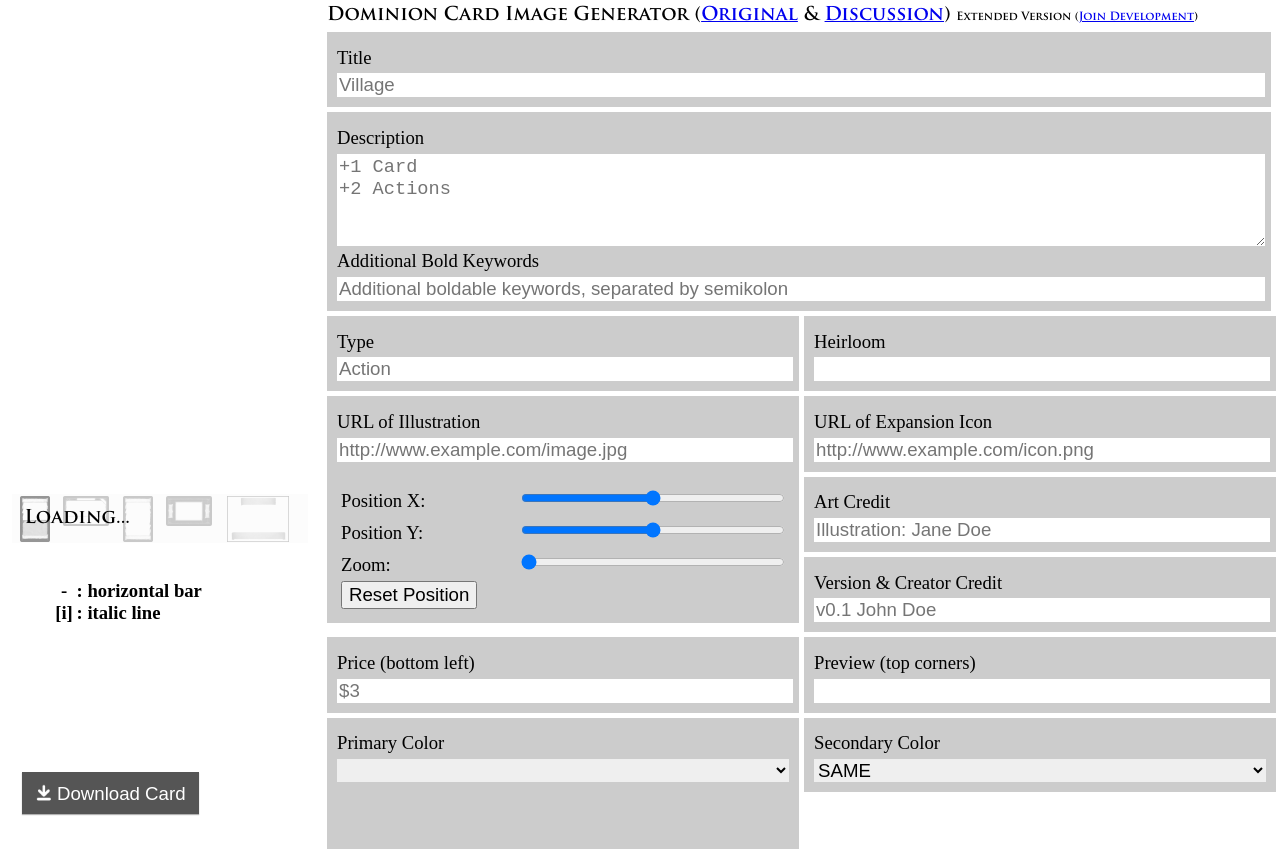
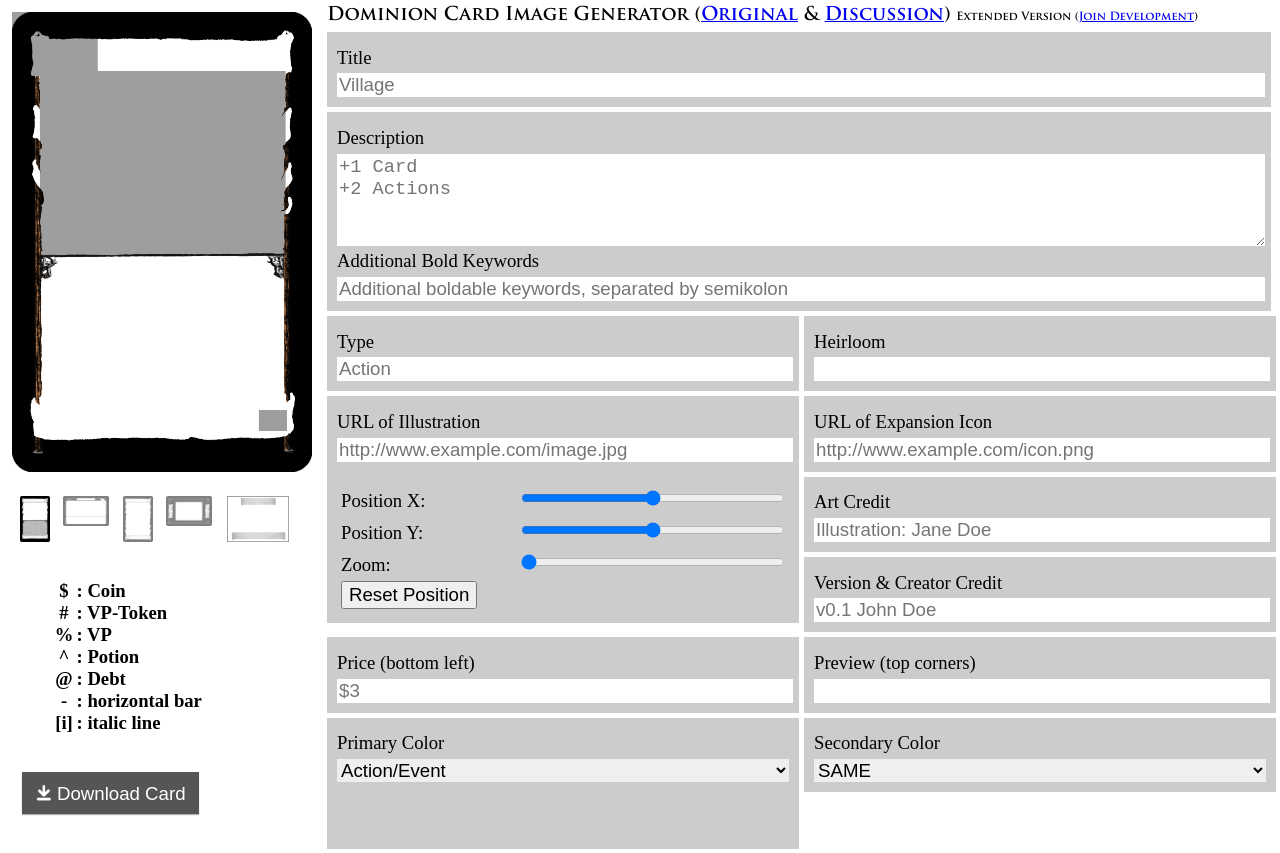
Before and after one commit to shardofhonor/dominion-card-generator, a plain HTML site: page docs/index.html in a window 1280 px wide. Drawn offline with Linux system fonts and the light colour scheme.

Commit message:
Fix function

```diff
--- a/docs/index.html
+++ b/docs/index.html
@@ -1107,7 +1107,7 @@
 
 
     // help function to load images CORS save
-    loadImgAsBase64(url, callback) {
+    function loadImgAsBase64(url, callback) {
         let canvas = document.createElement('CANVAS');
         let img = document.createElement('img');
         img.setAttribute('crossorigin', 'anonymous');
@@ -1208,13 +1208,13 @@
 			}
 		}}(i);
 	document.getElementById("picture").onchange = function() {
-        let url=(sources[5] = this.value);
+        let url = (sources[5] = this.value);
         loadImgAsBase64(url, (dataURL) => { images[5].src = dataURL; });
 		imagesLoaded = false;
 		queueDraw(250);
 	};
 	document.getElementById("expansion").onchange = function() {
-        let url=(sources[17] = this.value);
+        let url = (sources[17] = this.value);
         loadImgAsBase64(url, (dataURL) => { images[17].src = dataURL; });
 		imagesLoaded = false;
 		queueDraw(250);
```
